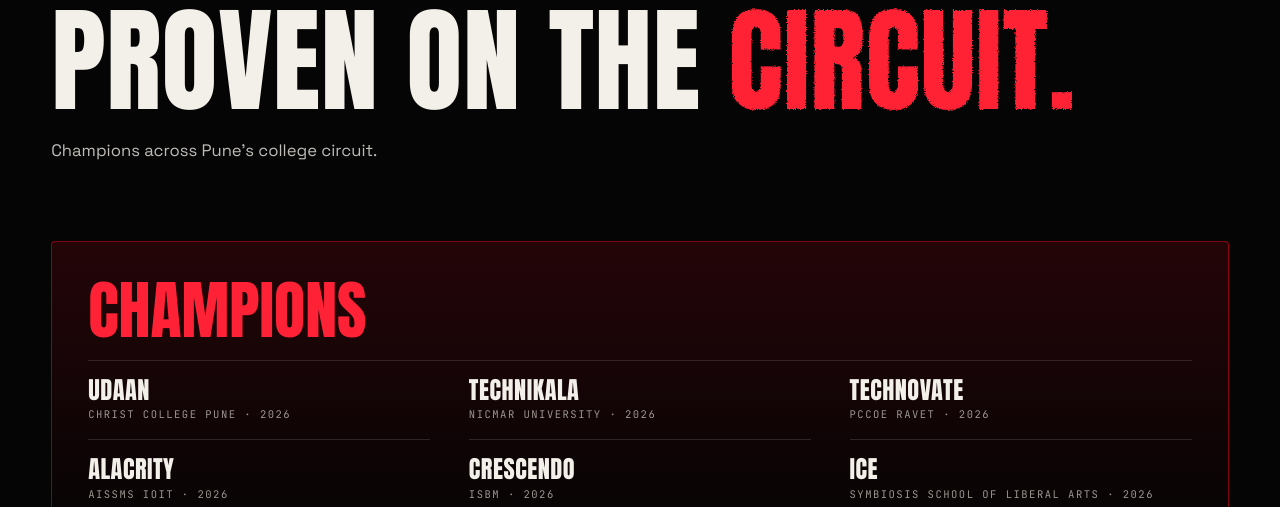
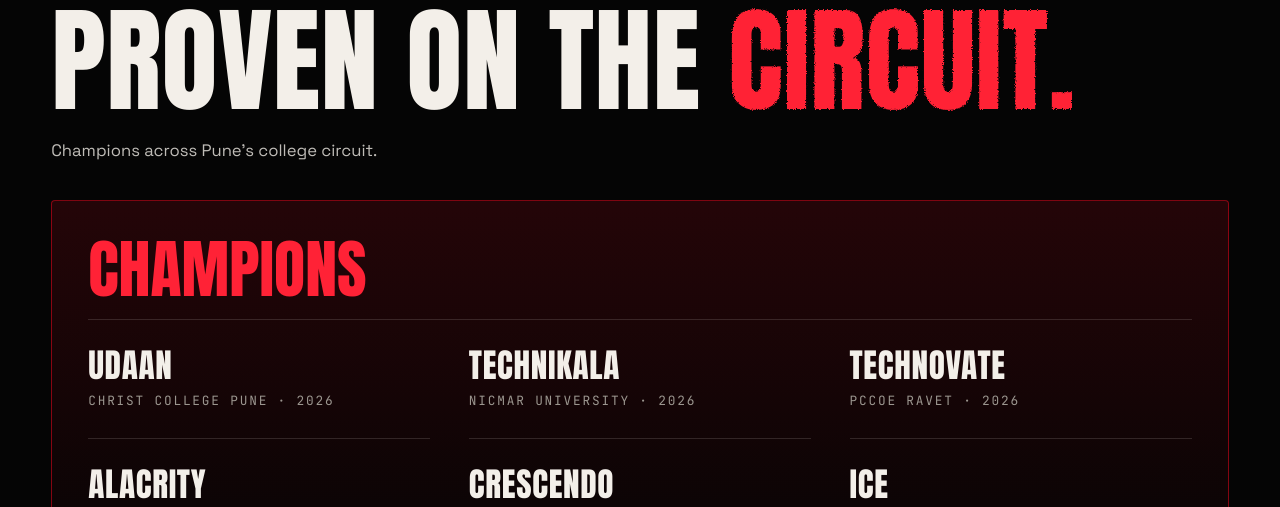
Before and after one commit to Adithkp03/Minerva-website, a website built with Vite: page index.html in a window 1280 px wide. Shown: the part 2547-3054 px from the top of the page. Built offline with nearby package versions, Linux system fonts and the light colour scheme; some packages are replaced by stand-ins of ours.

Commit message:
Results: tighten gap before Champions card, enlarge event blocks

```diff
--- a/src/style.css
+++ b/src/style.css
@@ -287,7 +287,7 @@ button{font:inherit;color:inherit;background:none;border:0;cursor:pointer}
 
 /* results */
 .results{padding:clamp(90px,14vw,200px) 0;border-top:1px solid var(--line)}
-.results-head{margin-bottom:clamp(36px,6vw,80px)}
+.results-head{margin-bottom:clamp(18px,3vw,36px)}
 .results-head .about-copy{margin-top:24px}
 .podiums{display:grid;grid-template-columns:1fr;gap:clamp(14px,2vw,28px);align-items:start}
 .podium{border:1px solid var(--line);border-radius:4px;padding:clamp(22px,3vw,36px);background:linear-gradient(180deg,rgba(243,239,233,.03),transparent)}
@@ -298,10 +298,10 @@ button{font:inherit;color:inherit;background:none;border:0;cursor:pointer}
 .podium:not(:first-child) .podium-rank{color:var(--white);opacity:.85}
 .podium-count{color:var(--dim)}
 .podium-list{list-style:none;display:grid;grid-template-columns:repeat(3,1fr);column-gap:clamp(20px,3vw,48px)}
-.podium-list li{display:flex;flex-direction:column;gap:5px;padding:16px 0;border-bottom:1px solid var(--line)}
+.podium-list li{display:flex;flex-direction:column;gap:8px;padding:clamp(20px,2.4vw,28px) 0;border-bottom:1px solid var(--line)}
 .podium-list li:nth-last-child(-n+3){border-bottom:0}
-.pf{font-family:var(--display);text-transform:uppercase;font-size:clamp(1.3rem,1.9vw,1.8rem);line-height:1.05;letter-spacing:.02em}
-.pc{color:var(--dim);font-size:.66rem;line-height:1.5}
+.pf{font-family:var(--display);text-transform:uppercase;font-size:clamp(1.7rem,2.6vw,2.4rem);line-height:1.05;letter-spacing:.02em}
+.pc{color:var(--dim);font-size:.8rem;line-height:1.5}
 @media (max-width:900px){.podium-list{grid-template-columns:repeat(2,1fr)}.podium-list li:nth-last-child(-n+3){border-bottom:1px solid var(--line)}.podium-list li:last-child{border-bottom:0}}
 @media (max-width:560px){.podium-list{grid-template-columns:1fr}}
 
```
